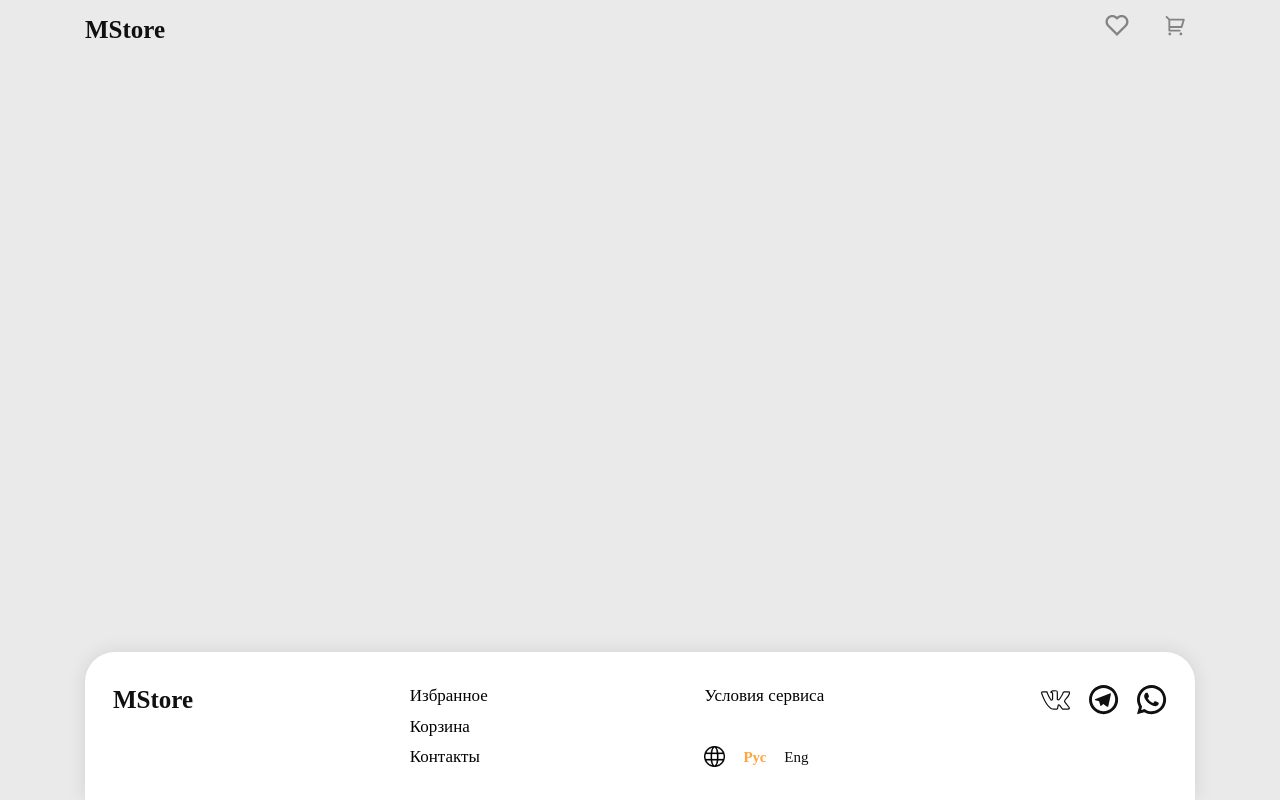
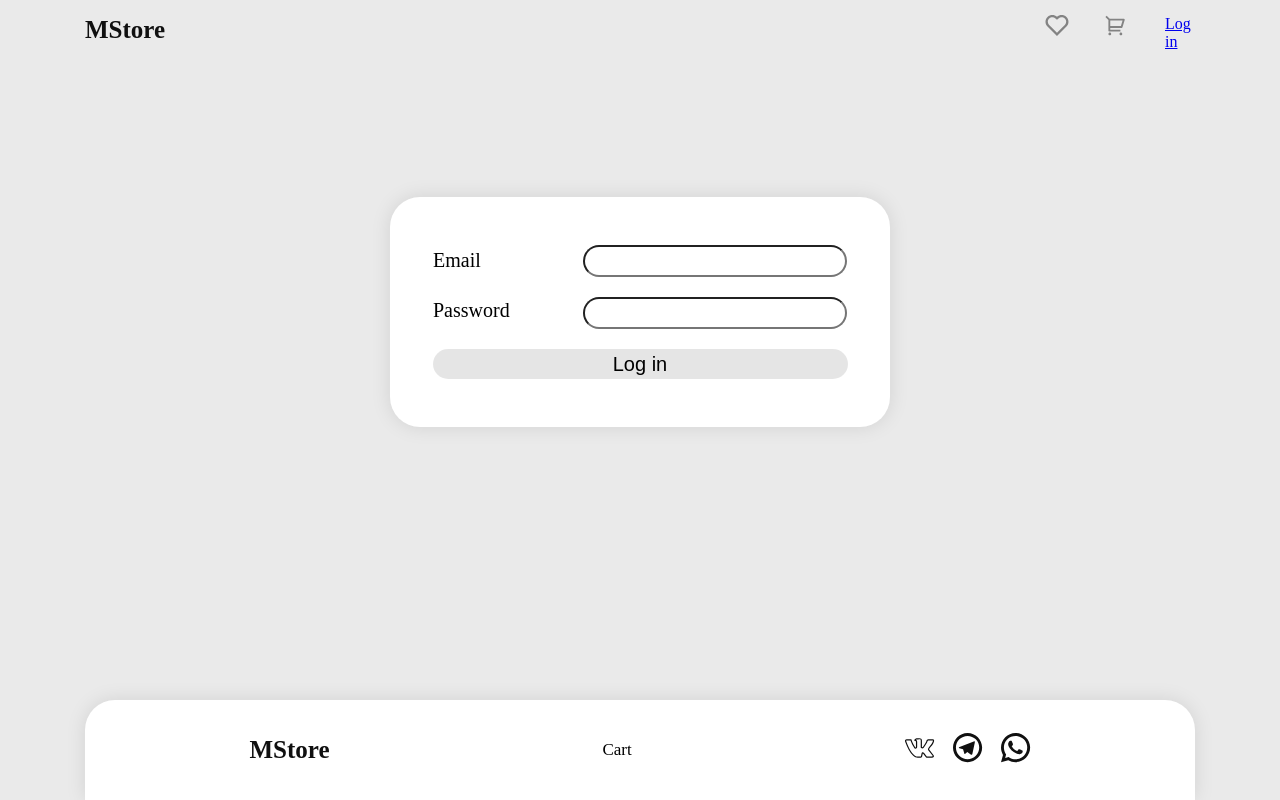
Before and after one commit to Kryak-dushi/Store-e-commerce, a React (Create React App) app in the folder client/: page /login in a window 1280 px wide. Built offline with nearby package versions, Linux system fonts and the light colour scheme.

Commit message:
Added login form
Added login form, changed footer and header structure,

```diff
--- a/client/src/App.js
+++ b/client/src/App.js
@@ -4,11 +4,14 @@ import './components/footer/footer.css';
 import './components/header/header.css';
 import './components/cartpage/cart/cart.css';
 import './components/cartpage/cartcard/cartcard.css';
+import './components/login/login.css'
 
 import { Page } from './components/mainpage/Page';
 import { CartPage } from './components/cartpage/CartPage';
 import { Header } from './components/header/Header';
 import { Footer } from './components/footer/Footer';
+import { Registration } from './components/login/Registration';
+import { Login } from './components/login/Login';
 
 import React from "react";
 import {
@@ -27,6 +30,12 @@ export default function App() {
           </Route>
           <Route path="/" element={<Page />}>
           </Route>
+          <Route path="/registration" element={<Registration />}>
+          </Route>
+          <Route path="/login" element={<Login />}>
+          </Route>
+          <Route path="/order" element={<Login />}>
+          </Route>
         </Routes>
         <Footer />
       </div>
--- a/client/src/components/Store.js
+++ b/client/src/components/Store.js
@@ -1,11 +1,10 @@
 import { makeAutoObservable } from "mobx";
+//import { run } from "../../../server/index.js"
 
-const headphones = [];
-
-/*const headphones = [
+/*const goods = [
     {
         sku: 1,
-        img: "./assets/trumpet.png",
+        img: "./assets/instruments/trumpet.png",
         title: "Труба",
         price: 12900,
         priceBeforeDiscount: 13500,
@@ -14,7 +13,7 @@ const headphones = [];
     },
     {
         sku: 2,
-        img: "./assets/handpan.png",
+        img: "./assets/instruments/handpan.png",
         title: "Хэндпан",
         price: 8500,
         rate: 4.9,
@@ -22,7 +21,7 @@ const headphones = [];
     },
     {
         sku: 3,
-        img: "./assets/drum.png",
+        img: "./assets/instruments/drum.png",
         title: "Барабан",
         price: 6800,
         priceBeforeDiscount: 9100,
@@ -31,7 +30,7 @@ const headphones = [];
     },
     {
         sku: 4,
-        img: "./assets/saxophone.png",
+        img: "./assets/instruments/saxophone.png",
         title: "Саксофон",
         price: 18700,
         rate: 4.7,
@@ -39,7 +38,7 @@ const headphones = [];
     },
     {
         sku: 5,
-        img: "./assets/trombone.png",
+        img: "./assets/instruments/trombone.png",
         title: "Тромбон",
         price: 13000,
         rate: 4.3,
@@ -47,7 +46,7 @@ const headphones = [];
     },
     {
         sku: 6,
-        img: "./assets/jembe.png",
+        img: "./assets/instruments/jembe.png",
         title: "Джембе",
         price: 14600,
         rate: 3.6,
@@ -58,9 +57,11 @@ const headphones = [];
 
 class Store {
     cart = {};
+    goods = [];
 
     constructor() {
         makeAutoObservable(this);
+        //run().then(item => { this.goods.push(item) });
     }
 
     getCart() {
@@ -68,23 +69,27 @@ class Store {
     }
 
     getWind() {
-        return headphones.filter((item) => item.category==="wind");
+        return this.goods.filter((item) => item.category === "wind");
     }
 
     getPercussion() {
-        return headphones.filter((item) => item.category==="percussion");
+        return this.goods.filter((item) => item.category === "percussion");
     }
 
     getStringed() {
-        return headphones.filter((item) => item.category==="stringed");
+        return this.goods.filter((item) => item.category === "stringed");
     }
 
     getKeyboard() {
-        return headphones.filter((item) => item.category==="keyboard");
+        return this.goods.filter((item) => item.category === "keyboard");
     }
 
     getOther() {
-        return headphones.filter((item) => item.category==="other");
+        return this.goods.filter((item) => item.category === "other");
+    }
+
+    isEmpty() {
+        return (this.goods.length === 0) ? true : false;
     }
 
     getCounter() {
--- a/client/src/components/cartpage/CartSummary.jsx
+++ b/client/src/components/cartpage/CartSummary.jsx
@@ -1,4 +1,5 @@
 import React from 'react';
+import { Link } from 'react-router-dom';
 
 export const CartSummary = ({ amount }) => {
     return (
@@ -7,7 +8,7 @@ export const CartSummary = ({ amount }) => {
                 <div className="cart_summary_title">ИТОГО</div>
                 <div className="cart_summary_amount">{amount + " ₽"}</div>
             </div>
-            <button className="cart_action">Перейти к оформлению</button>
+            <Link to="/order"><button className="cart_action">Перейти к оформлению</button></Link>
         </div>
     );
 };
--- a/client/src/components/footer/Footer.jsx
+++ b/client/src/components/footer/Footer.jsx
@@ -5,32 +5,17 @@ export const Footer = () => {
     return (
         <footer className="footer">
             <div className="footer_info">
-                <div className="footer_column">
-                    <h1 className="title">MStore</h1>
+                <Link to="/" className="title_link"><h1 className="title">MStore</h1></Link>
+                <Link to="/cart" className="footer_link"><div>Cart</div></Link>
+                <div className="footer_row">
+                    <a href="https://vk.com/quack_from_the_heart" target="_blank" rel="noopener noreferrer">
+                        <img className="footer_link_icon" src="./assets/VK.svg" alt="VK icon" /></a>
+                    <a href="https://t.me/Quack_from_the_heart" target="_blank" rel="noopener noreferrer">
+                        <img className="footer_link_icon" src="./assets/Telegram.svg" alt="Telegram icon" /></a>
+                    <a href="https://www.youtube.com/watch?v=dQw4w9WgXcQ&ab_channel=RickAstley" target="_blank" rel="noopener noreferrer">
+                        <img className="footer_link_icon" src="./assets/Whatsapp.svg" alt="Whatsapp icon" /></a>
                 </div>
-                <div className="footer_column">
-                    <Link className="footer_link"><div>Избранное</div></Link>
-                    <Link to="/cart" className="footer_link"><div>Корзина</div></Link>
-                    <Link className="footer_link"><div>Контакты</div></Link>
-                </div>
-                <div className="footer_column">
-                    <Link className="footer_link"><div className="footer_link">Условия сервиса</div></Link>
-                    <div className="footer_row">
-                        <img className="icon" src="./assets/Language.png" alt="Languages icon" />
-                        <Link className="footer_language active_language"><div>Рус</div></Link>
-                        <Link className="footer_language"><div>Eng</div></Link>
-                    </div>
-                </div>
-                <div className="footer_column">
-                    <div className="footer_row">
-                        <a href="https://vk.com/neoflex_ru">
-                            <img className="footer_link_icon" src="./assets/VK.svg" alt="VK icon" /></a>
-                        <a href="https://t.me/Quack_from_the_heart">
-                            <img className="footer_link_icon" src="./assets/Telegram.svg" alt="Telegram icon" /></a>
-                        <a href="https://www.youtube.com/watch?v=dQw4w9WgXcQ&ab_channel=RickAstley">
-                            <img className="footer_link_icon" src="./assets/Whatsapp.svg" alt="Whatsapp icon" /></a>
-                    </div>
-                </div>
+
             </div>
         </footer>
     );
--- a/client/src/components/footer/footer.css
+++ b/client/src/components/footer/footer.css
@@ -3,7 +3,7 @@
     display: flex;
     margin-top: auto;
     width: 1110px;
-    height: 148px;
+    height: 100px;
     background: #FFFFFF;
     box-shadow: 0px 0px 20px rgba(0, 0, 0, 0.1);
     border-radius: 30px 30px 0px 0px;
@@ -11,7 +11,8 @@
 
 .footer_info {
     display: flex;
-    justify-content: space-between;
+    justify-content: space-around;
+    align-items: center;
     width: 1054px;
     height: 82px;
     margin: auto;
--- a/client/src/components/header/Header.jsx
+++ b/client/src/components/header/Header.jsx
@@ -21,6 +21,9 @@ export const Header = observer(() => (
                     )
                 }
             </div>
+            <div className="icon_wrapper">
+                <Link to="/login"><div>Log in</div></Link>
+            </div>
         </div>
     </header>
 ))
--- /dev/null
+++ b/client/src/components/login/Login.jsx
@@ -0,0 +1,19 @@
+import React from 'react';
+
+export const Login = () => {
+    return (
+        <form className='login_form'>
+            <div className='login_input_container'>
+                <div className='login_column'>
+                    <label className='login_label' htmlFor='login_email'>Email</label>
+                    <label className='login_label' htmlFor='login_password'>Password</label>
+                </div>
+                <div className='login_column'>
+                    <input className='login_input' id='login_email' type="email" />
+                    <input className='login_input' id='login_password' type="password" />
+                </div>
+            </div>
+            <input className='login_submit' type="submit" value="Log in" />
+        </form>
+    );
+};
--- /dev/null
+++ b/client/src/components/login/Registration.jsx
@@ -0,0 +1,16 @@
+import React from 'react';
+import { Link } from "react-router-dom";
+
+export const Registration = () => {
+    return (
+        <div>
+            <form>
+                <label>Name<input type="text"/></label>
+                <label>Email<input type="email"/></label>
+                <label>Password<input type="password"/></label>
+                <Link><input type="submit"/></Link>
+            </form>
+            <span>Already have an account? <Link to="/login"><div>Sign in</div></Link></span>
+        </div>
+    );
+};
--- /dev/null
+++ b/client/src/components/login/login.css
@@ -0,0 +1,51 @@
+.login_form {
+    margin: auto;
+    display: flex;
+    flex-direction: column;
+    justify-content: center;
+    align-items: center;
+    width: 500px;
+    height: 230px;
+    background: #FFFFFF;
+    box-shadow: 0px 0px 20px rgba(0, 0, 0, 0.1);
+    border-radius: 30px;
+}
+
+.login_input_container {
+    display: flex;
+    justify-content: space-around;
+}
+
+.login_column {
+    height: min-content;
+    width: fit-content;
+    display: flex;
+    flex-direction: column;
+}
+
+.login_label {
+    width: 150px;
+}
+
+.login_input {
+    width: 250px;
+    height: 18px;
+    border-radius: 20px;
+    padding: 5px;
+}
+
+.login_submit {
+    width: 415px;
+    background-color: rgba(0, 0, 0, 0.1);
+    border: none;
+    border-radius: 20px;
+}
+
+form.login_form input,
+form.login_form label {
+    margin: 10px 0px;
+    font-size: 20px;
+    line-height: 30px;
+    color: black;
+    font-weight: 400;
+}
--- a/client/src/components/mainpage/Page.jsx
+++ b/client/src/components/mainpage/Page.jsx
@@ -8,23 +8,27 @@ import { store } from '../Store';
 export const Page = observer(() => (
     <div className="content">
         {
-            store.getPercussion() && <Section title={'Percussion'} items={store.getPercussion()} />
+            store.isEmpty() && <span className="section_name">Store is empty. Try again later.</span>
         }
 
         {
-            store.getWind() && <Section title={'Wind'} items={store.getWind()} />
+            (store.getPercussion().length !== 0) && <Section title={'Percussion'} items={store.getPercussion()} />
         }
 
         {
-            store.getStringed() && <Section title={'Stringed'} items={store.getStringed()} />
+            (store.getWind().length !== 0) && <Section title={'Wind'} items={store.getWind()} />
         }
 
         {
-            store.getKeyboard() && <Section title={'Keyboard'} items={store.getKeyboard()} />
+            (store.getStringed().length !== 0) && <Section title={'Stringed'} items={store.getStringed()} />
         }
 
         {
-            store.getOther() && <Section title={'Other'} items={store.getOther()} />
+            (store.getKeyboard().length !== 0) && <Section title={'Keyboard'} items={store.getKeyboard()} />
+        }
+
+        {
+            (store.getOther().length !== 0) && <Section title={'Other'} items={store.getOther()} />
         }
     </div>
 ))
```
Also changed, not shown: 1 other file (tests, documents, lock files or other folders).
